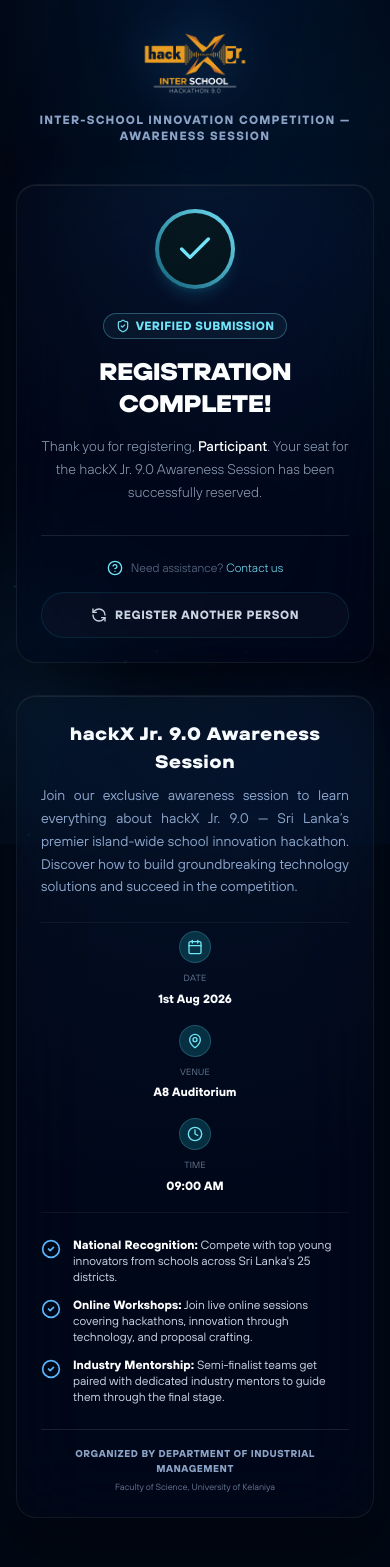
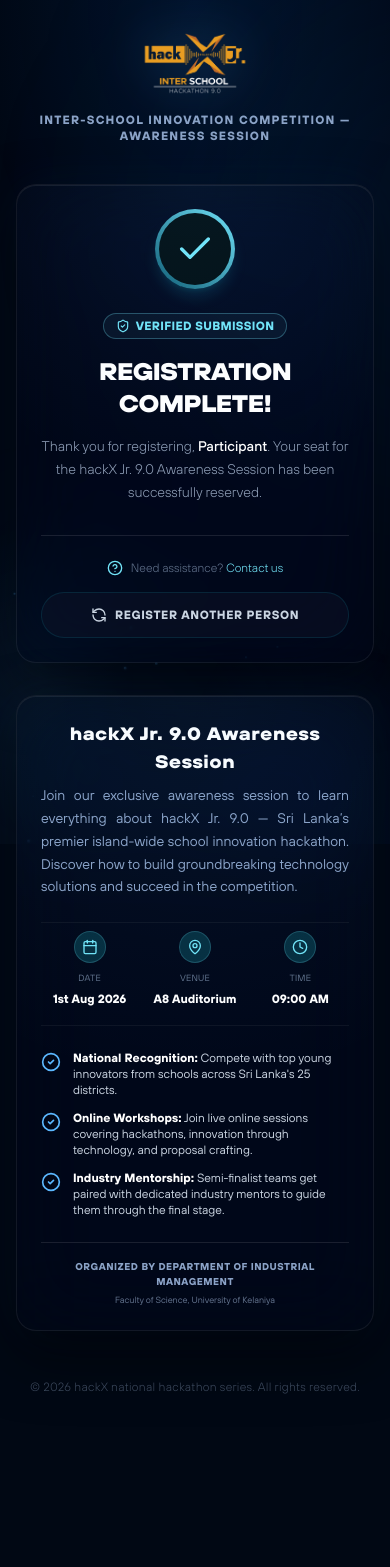
Before and after one commit to Sasivarnasarma/hackx-jr-event-registration, a Next.js app: page /registration-success in a window 390 px wide. Shown: the top 1567 px of the page. After the commit the page ends 1427 px from the top, so only its background shows below. Built offline with nearby package versions, Linux system fonts and the light colour scheme.

Commit message:
style(ui): render event details in a single row on mobile screens
- Change details grid to grid-cols-3 with gap-2 on all viewport widths
- Apply changes to both register/page.tsx and registration-success/page.tsx
- Prevent Date, Venue, and Time badges from stacking vertically on mobile

```diff
--- a/src/app/register/page.tsx
+++ b/src/app/register/page.tsx
@@ -594,7 +594,7 @@
             )}
 
             {/* Event Details Grid */}
-            <div className="grid grid-cols-1 sm:grid-cols-3 gap-4 pt-2 border-t border-b border-white/5 py-4 text-center">
+            <div className="grid grid-cols-3 gap-2 pt-2 border-t border-b border-white/5 py-4 text-center">
               <div className="flex flex-col items-center gap-2">
                 <div className="w-8 h-8 rounded-lg bg-[#052E3F] border border-[#72E5F8]/20 flex items-center justify-center flex-shrink-0">
                   <Calendar className="w-4 h-4 text-[#72E5F8]" />
--- a/src/app/registration-success/page.tsx
+++ b/src/app/registration-success/page.tsx
@@ -175,7 +175,7 @@
             </div>
 
             {/* Event Details Grid */}
-            <div className="grid grid-cols-1 sm:grid-cols-3 gap-4 pt-2 border-t border-b border-white/5 py-4 text-center">
+            <div className="grid grid-cols-3 gap-2 pt-2 border-t border-b border-white/5 py-4 text-center">
               <div className="flex flex-col items-center gap-2">
                 <div className="w-8 h-8 rounded-lg bg-[#052E3F] border border-[#72E5F8]/20 flex items-center justify-center flex-shrink-0">
                   <Calendar className="w-4 h-4 text-[#72E5F8]" />
```
